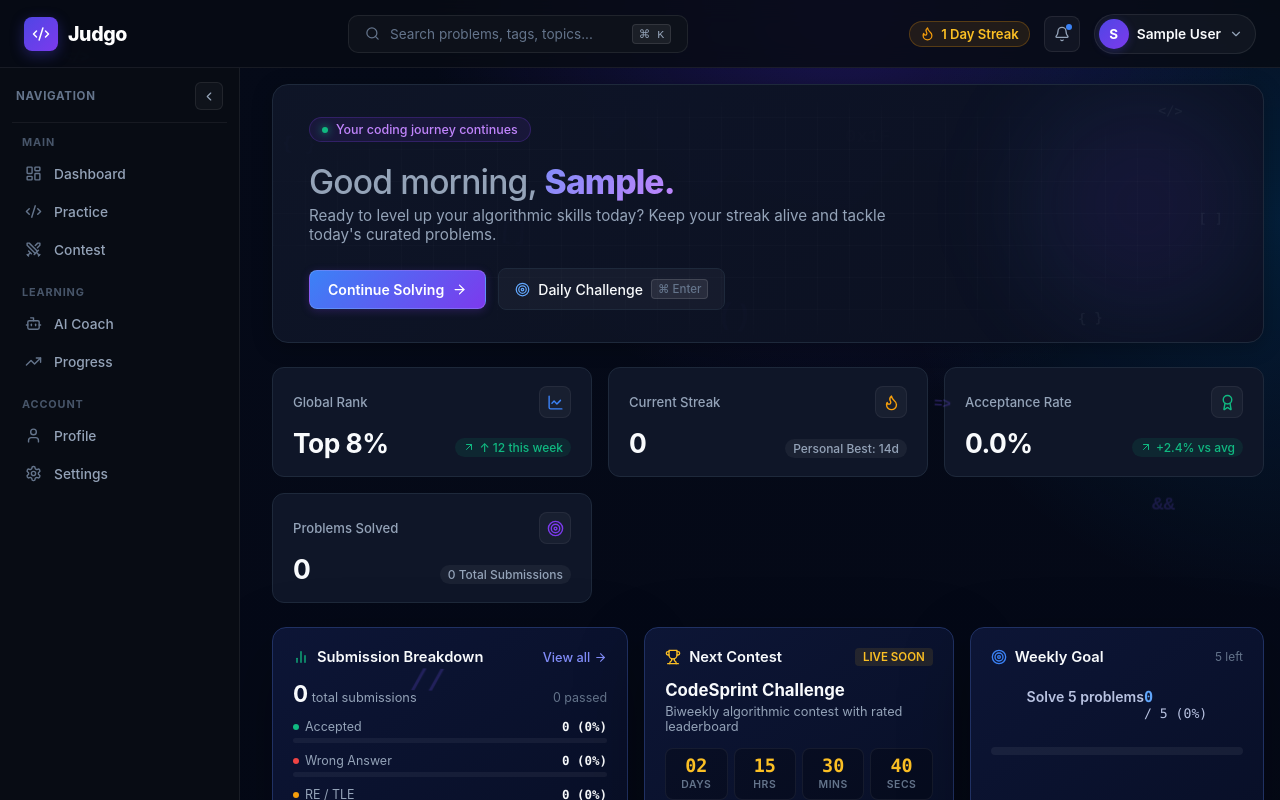
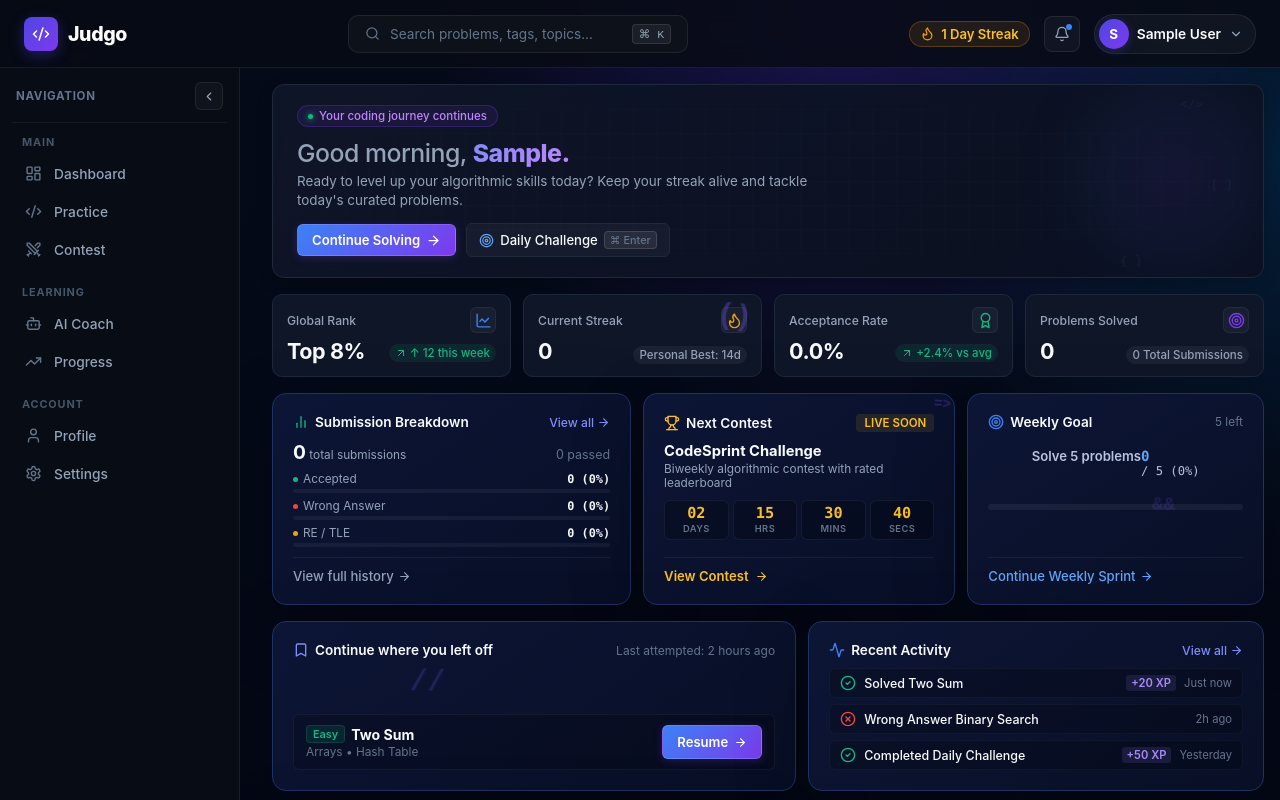
Before and after one commit to SanketMeghale/Online-Judge, a React (Vite) app in the folder apps/web/: page / in a window 1280 px wide. Shown: the top 800 px of the page. Built offline with nearby package versions, Linux system fonts and the light colour scheme; no server answers; sample sign-in values are in the browser's storage.

Commit message:
style(dashboard): refine component sizes, paddings, and gaps for better screen fit

```diff
--- a/apps/web/src/styles/dashboard.css
+++ b/apps/web/src/styles/dashboard.css
@@ -1,5 +1,5 @@
 /* ==========================================================================
-   JUDGO PREMIUM DASHBOARD STYLESHEET
+   JUDGO PREMIUM DASHBOARD STYLESHEET (COMPACT & MODERN)
    Linear + Vercel + GitHub + modern LeetCode aesthetic
    Tokens: #070B14, #0B1020, #0F1628, #111827, #1E293B, #7C3AED, #3B82F6
    ========================================================================== */
@@ -20,33 +20,33 @@
   --dash-text-primary: #f8fafc;
   --dash-text-secondary: #94a3b8;
   --dash-text-muted: #64748b;
-  --dash-radius: 12px;
-  --dash-radius-sm: 8px;
-  --dash-radius-lg: 16px;
+  --dash-radius: 10px;
+  --dash-radius-sm: 6px;
+  --dash-radius-lg: 12px;
 }
 
 /* Dashboard Container */
 .premium-dashboard {
   display: flex;
   flex-direction: column;
-  gap: 24px;
+  gap: 16px;
   width: 100%;
-  max-width: 1240px;
+  max-width: 1180px;
   margin: 0 auto;
-  padding-bottom: 40px;
+  padding-bottom: 24px;
 }
 
 /* --------------------------------------------------------------------------
-   HERO / WELCOME SECTION
+   HERO / WELCOME SECTION (COMPACT)
    -------------------------------------------------------------------------- */
 .dash-hero {
   position: relative;
   background: linear-gradient(135deg, rgba(15, 22, 40, 0.95) 0%, rgba(11, 16, 32, 0.98) 100%);
   border: 1px solid var(--dash-border);
   border-radius: var(--dash-radius-lg);
-  padding: 32px 36px;
+  padding: 20px 24px;
   overflow: hidden;
-  box-shadow: 0 4px 20px rgba(0, 0, 0, 0.25);
+  box-shadow: 0 4px 16px rgba(0, 0, 0, 0.2);
 }
 
 .dash-hero-bg {
@@ -63,74 +63,74 @@
   background-image:
     linear-gradient(to right, rgba(255, 255, 255, 0.03) 1px, transparent 1px),
     linear-gradient(to bottom, rgba(255, 255, 255, 0.03) 1px, transparent 1px);
-  background-size: 32px 32px;
+  background-size: 24px 24px;
   mask-image: radial-gradient(ellipse 60% 50% at 50% 50%, #000 70%, transparent 100%);
-  opacity: 0.6;
+  opacity: 0.5;
 }
 
 .dash-hero-radial {
   position: absolute;
-  top: -40px;
-  right: -40px;
-  width: 320px;
-  height: 320px;
-  background: radial-gradient(circle, rgba(124, 58, 237, 0.12) 0%, rgba(59, 130, 246, 0.06) 50%, transparent 70%);
-  filter: blur(40px);
+  top: -30px;
+  right: -30px;
+  width: 240px;
+  height: 240px;
+  background: radial-gradient(circle, rgba(124, 58, 237, 0.1) 0%, rgba(59, 130, 246, 0.05) 50%, transparent 70%);
+  filter: blur(30px);
 }
 
 .dash-hero-glyph {
   position: absolute;
   font-family: ui-monospace, SFMono-Regular, Menlo, Monaco, Consolas, monospace;
-  font-size: 0.85rem;
-  color: rgba(148, 163, 184, 0.08);
+  font-size: 0.78rem;
+  color: rgba(148, 163, 184, 0.06);
   user-select: none;
   font-weight: 700;
 }
 
-.glyph-1 { top: 20px; right: 80px; }
-.glyph-2 { bottom: 25px; right: 160px; }
-.glyph-3 { top: 50%; right: 40px; }
+.glyph-1 { top: 14px; right: 60px; }
+.glyph-2 { bottom: 18px; right: 120px; }
+.glyph-3 { top: 50%; right: 30px; }
 
 .dash-hero-content {
   position: relative;
   z-index: 1;
   display: flex;
   flex-direction: column;
-  gap: 20px;
+  gap: 12px;
 }
 
 .dash-hero-badge {
   display: inline-flex;
   align-items: center;
-  gap: 8px;
+  gap: 6px;
   width: fit-content;
   background: rgba(124, 58, 237, 0.1);
   border: 1px solid rgba(124, 58, 237, 0.25);
   border-radius: 999px;
-  padding: 4px 12px;
-  font-size: 0.78rem;
+  padding: 3px 10px;
+  font-size: 0.72rem;
   font-weight: 500;
   color: #c084fc;
 }
 
 .dash-badge-dot {
-  width: 6px;
-  height: 6px;
+  width: 5px;
+  height: 5px;
   border-radius: 50%;
   background: #10b981;
-  box-shadow: 0 0 8px #10b981;
+  box-shadow: 0 0 6px #10b981;
 }
 
 .dash-hero-greeting {
   display: flex;
   flex-direction: column;
-  gap: 4px;
+  gap: 3px;
 }
 
 .dash-hero-greeting h1 {
-  font-size: 2.1rem;
+  font-size: 1.55rem;
   font-weight: 800;
-  letter-spacing: -0.025em;
+  letter-spacing: -0.02em;
   color: var(--dash-text-primary);
   margin: 0;
   line-height: 1.2;
@@ -149,63 +149,64 @@
 
 .dash-hero-sub {
   color: var(--dash-text-secondary);
-  font-size: 0.95rem;
+  font-size: 0.84rem;
   margin: 0;
-  max-width: 600px;
+  max-width: 560px;
+  line-height: 1.4;
 }
 
 .dash-hero-actions {
   display: flex;
   align-items: center;
-  gap: 12px;
+  gap: 10px;
   flex-wrap: wrap;
-  margin-top: 4px;
+  margin-top: 2px;
 }
 
 .dash-btn-primary {
   display: inline-flex;
   align-items: center;
-  gap: 8px;
+  gap: 6px;
   background: linear-gradient(135deg, #3b82f6 0%, #7c3aed 100%);
   color: #ffffff;
   border: 1px solid rgba(255, 255, 255, 0.15);
   border-radius: var(--dash-radius-sm);
-  padding: 10px 18px;
-  font-size: 0.88rem;
+  padding: 7px 14px;
+  font-size: 0.82rem;
   font-weight: 600;
   text-decoration: none;
   cursor: pointer;
   box-shadow: 0 2px 8px rgba(124, 58, 237, 0.25);
-  transition: transform 0.2s cubic-bezier(0.16, 1, 0.3, 1), box-shadow 0.2s ease;
+  transition: transform 0.15s ease, box-shadow 0.15s ease;
 }
 
 .dash-btn-primary:hover {
-  transform: translateY(-2px);
-  box-shadow: 0 6px 16px rgba(124, 58, 237, 0.4);
+  transform: translateY(-1px);
+  box-shadow: 0 4px 12px rgba(124, 58, 237, 0.35);
 }
 
 .dash-btn-primary .arrow-icon {
-  transition: transform 0.2s ease;
+  transition: transform 0.15s ease;
 }
 
 .dash-btn-primary:hover .arrow-icon {
-  transform: translateX(3px);
+  transform: translateX(2px);
 }
 
 .dash-btn-secondary {
   display: inline-flex;
   align-items: center;
-  gap: 8px;
+  gap: 6px;
   background: rgba(255, 255, 255, 0.04);
   color: var(--dash-text-primary);
   border: 1px solid var(--dash-border);
   border-radius: var(--dash-radius-sm);
-  padding: 10px 16px;
-  font-size: 0.88rem;
+  padding: 7px 12px;
+  font-size: 0.82rem;
   font-weight: 500;
   text-decoration: none;
   cursor: pointer;
-  transition: all 0.2s ease;
+  transition: all 0.15s ease;
 }
 
 .dash-btn-secondary:hover {
@@ -215,39 +216,39 @@
 }
 
 .dash-kbd {
-  font-size: 0.72rem;
+  font-size: 0.68rem;
   font-family: inherit;
   background: rgba(255, 255, 255, 0.08);
   border: 1px solid rgba(255, 255, 255, 0.12);
   border-radius: 4px;
-  padding: 2px 6px;
+  padding: 1px 5px;
   color: var(--dash-text-muted);
 }
 
 /* --------------------------------------------------------------------------
-   STATISTICS ROW (3-4 CARDS)
+   STATISTICS ROW (4 CARDS - COMPACT)
    -------------------------------------------------------------------------- */
 .dash-stats-grid {
   display: grid;
-  grid-template-columns: repeat(auto-fit, minmax(240px, 1fr));
-  gap: 16px;
+  grid-template-columns: repeat(auto-fit, minmax(200px, 1fr));
+  gap: 12px;
 }
 
 .dash-stat-card {
   background: var(--dash-bg-card);
   border: 1px solid var(--dash-border);
   border-radius: var(--dash-radius);
-  padding: 18px 20px;
+  padding: 12px 14px;
   display: flex;
   flex-direction: column;
-  gap: 12px;
-  transition: transform 0.2s ease, border-color 0.2s ease, box-shadow 0.2s ease;
+  gap: 8px;
+  transition: transform 0.15s ease, border-color 0.15s ease, box-shadow 0.15s ease;
 }
 
 .dash-stat-card:hover {
-  transform: translateY(-2px);
+  transform: translateY(-1px);
   border-color: rgba(255, 255, 255, 0.12);
-  box-shadow: 0 6px 18px rgba(0, 0, 0, 0.2);
+  box-shadow: 0 4px 14px rgba(0, 0, 0, 0.2);
 }
 
 .dash-stat-head {
@@ -257,15 +258,15 @@
 }
 
 .dash-stat-label {
-  font-size: 0.82rem;
+  font-size: 0.76rem;
   font-weight: 500;
   color: var(--dash-text-secondary);
 }
 
 .dash-stat-icon-wrapper {
-  width: 32px;
-  height: 32px;
-  border-radius: 8px;
+  width: 26px;
+  height: 26px;
+  border-radius: 6px;
   display: flex;
   align-items: center;
   justify-content: center;
@@ -277,11 +278,11 @@
   display: flex;
   align-items: baseline;
   justify-content: space-between;
-  gap: 8px;
+  gap: 6px;
 }
 
 .dash-stat-value {
-  font-size: 1.65rem;
+  font-size: 1.35rem;
   font-weight: 700;
   color: var(--dash-text-primary);
   letter-spacing: -0.02em;
@@ -291,10 +292,10 @@
 .dash-stat-trend {
   display: inline-flex;
   align-items: center;
-  gap: 4px;
-  font-size: 0.75rem;
+  gap: 3px;
+  font-size: 0.72rem;
   font-weight: 500;
-  padding: 2px 8px;
+  padding: 2px 6px;
   border-radius: 999px;
 }
 
@@ -314,18 +315,18 @@
 .dash-middle-section {
   display: grid;
   grid-template-columns: 1.15fr 1fr 0.95fr;
-  gap: 16px;
+  gap: 12px;
 }
 
 .dash-card {
   background: var(--dash-bg-card);
   border: 1px solid var(--dash-border);
   border-radius: var(--dash-radius);
-  padding: 20px;
+  padding: 14px 16px;
   display: flex;
   flex-direction: column;
   justify-content: space-between;
-  transition: transform 0.2s ease, border-color 0.2s ease;
+  transition: transform 0.15s ease, border-color 0.15s ease;
 }
 
 .dash-card:hover {
@@ -336,27 +337,27 @@
   display: flex;
   align-items: center;
   justify-content: space-between;
-  margin-bottom: 14px;
+  margin-bottom: 10px;
 }
 
 .dash-card-title {
   display: flex;
   align-items: center;
-  gap: 8px;
-  font-size: 0.92rem;
+  gap: 6px;
+  font-size: 0.85rem;
   font-weight: 600;
   color: var(--dash-text-primary);
   margin: 0;
 }
 
 .dash-card-link {
-  font-size: 0.8rem;
+  font-size: 0.76rem;
   font-weight: 500;
   color: #818cf8;
   text-decoration: none;
   display: inline-flex;
   align-items: center;
-  gap: 4px;
+  gap: 3px;
   transition: color 0.15s ease, transform 0.15s ease;
 }
 
@@ -365,55 +366,55 @@
   transform: translateX(2px);
 }
 
-/* Submission Breakdown Bars */
+/* Submission Breakdown Bars (Compact) */
 .breakdown-summary {
   display: flex;
   align-items: baseline;
   justify-content: space-between;
-  margin-bottom: 12px;
+  margin-bottom: 8px;
 }
 
 .breakdown-total {
-  font-size: 1.4rem;
+  font-size: 1.2rem;
   font-weight: 700;
   color: var(--dash-text-primary);
 }
 
 .breakdown-subtext {
-  font-size: 0.8rem;
+  font-size: 0.74rem;
   color: var(--dash-text-secondary);
 }
 
 .breakdown-bars-container {
   display: flex;
   flex-direction: column;
-  gap: 10px;
-  margin-bottom: 16px;
+  gap: 6px;
+  margin-bottom: 10px;
 }
 
 .breakdown-bar-item {
   display: flex;
   flex-direction: column;
-  gap: 4px;
+  gap: 3px;
 }
 
 .breakdown-bar-meta {
   display: flex;
   align-items: center;
   justify-content: space-between;
-  font-size: 0.78rem;
+  font-size: 0.74rem;
 }
 
 .breakdown-bar-meta .label {
   display: flex;
   align-items: center;
-  gap: 6px;
+  gap: 5px;
   color: var(--dash-text-secondary);
 }
 
 .breakdown-bar-meta .dot {
-  width: 6px;
-  height: 6px;
+  width: 5px;
+  height: 5px;
   border-radius: 50%;
 }
 
@@ -429,7 +430,7 @@
 
 .thin-progress-track {
   width: 100%;
-  height: 5px;
+  height: 4px;
   background: rgba(255, 255, 255, 0.05);
   border-radius: 999px;
   overflow: hidden;
@@ -438,53 +439,53 @@
 .thin-progress-fill {
   height: 100%;
   border-radius: 999px;
-  transition: width 0.8s cubic-bezier(0.16, 1, 0.3, 1);
+  transition: width 0.6s cubic-bezier(0.16, 1, 0.3, 1);
 }
 
 .fill-green { background: var(--dash-success); }
 .fill-red { background: var(--dash-error); }
 .fill-amber { background: var(--dash-warning); }
 
-/* Contest Card Countdown */
+/* Contest Card Countdown (Compact) */
 .contest-meta {
   display: flex;
   flex-direction: column;
-  gap: 4px;
-  margin-bottom: 14px;
+  gap: 2px;
+  margin-bottom: 10px;
 }
 
 .contest-name {
-  font-size: 1.05rem;
+  font-size: 0.92rem;
   font-weight: 700;
   color: var(--dash-text-primary);
   margin: 0;
 }
 
 .contest-sub {
-  font-size: 0.8rem;
+  font-size: 0.74rem;
   color: var(--dash-text-secondary);
 }
 
 .contest-countdown-grid {
   display: grid;
   grid-template-columns: repeat(4, 1fr);
-  gap: 6px;
-  margin-bottom: 16px;
+  gap: 4px;
+  margin-bottom: 10px;
 }
 
 .countdown-box {
   background: rgba(0, 0, 0, 0.25);
   border: 1px solid rgba(255, 255, 255, 0.06);
   border-radius: var(--dash-radius-sm);
-  padding: 8px 4px;
+  padding: 5px 2px;
   text-align: center;
   display: flex;
   flex-direction: column;
-  gap: 2px;
+  gap: 1px;
 }
 
 .countdown-num {
-  font-size: 1.15rem;
+  font-size: 0.95rem;
   font-weight: 700;
   font-family: ui-monospace, SFMono-Regular, Menlo, monospace;
   color: #fbbf24;
@@ -492,19 +493,19 @@
 }
 
 .countdown-unit {
-  font-size: 0.65rem;
+  font-size: 0.58rem;
   font-weight: 600;
   color: var(--dash-text-muted);
   letter-spacing: 0.05em;
   text-transform: uppercase;
 }
 
-/* Weekly Goal Card */
+/* Weekly Goal Card (Compact) */
 .goal-content {
   display: flex;
   flex-direction: column;
-  gap: 12px;
-  margin-bottom: 16px;
+  gap: 8px;
+  margin-bottom: 10px;
 }
 
 .goal-meta-row {
@@ -514,25 +515,25 @@
 }
 
 .goal-target-text {
-  font-size: 0.88rem;
+  font-size: 0.82rem;
   font-weight: 600;
   color: var(--dash-text-primary);
 }
 
 .goal-numbers {
-  font-size: 0.82rem;
+  font-size: 0.76rem;
   color: var(--dash-text-secondary);
   font-family: ui-monospace, SFMono-Regular, Menlo, monospace;
 }
 
 .goal-numbers strong {
   color: #60a5fa;
-  font-size: 0.95rem;
+  font-size: 0.88rem;
 }
 
 .goal-progress-bar {
   width: 100%;
-  height: 8px;
+  height: 6px;
   background: rgba(255, 255, 255, 0.06);
   border-radius: 999px;
   overflow: hidden;
@@ -542,41 +543,41 @@
   height: 100%;
   background: linear-gradient(90deg, #3b82f6 0%, #8b5cf6 100%);
   border-radius: 999px;
-  transition: width 0.8s cubic-bezier(0.16, 1, 0.3, 1);
+  transition: width 0.6s cubic-bezier(0.16, 1, 0.3, 1);
 }
 
 .goal-celebration {
   display: flex;
   align-items: center;
-  gap: 6px;
-  font-size: 0.78rem;
+  gap: 5px;
+  font-size: 0.74rem;
   color: var(--dash-success);
   font-weight: 500;
   background: rgba(16, 185, 129, 0.1);
   border: 1px solid rgba(16, 185, 129, 0.2);
-  border-radius: 6px;
-  padding: 4px 8px;
+  border-radius: 4px;
+  padding: 3px 6px;
 }
 
 /* --------------------------------------------------------------------------
-   LOWER 2-COLUMN SECTION (Continue Left Off / Activity / Recommendation)
+   LOWER 2-COLUMN SECTION (Continue Left Off / Activity)
    -------------------------------------------------------------------------- */
 .dash-lower-section {
   display: grid;
   grid-template-columns: 1.15fr 1fr;
-  gap: 16px;
+  gap: 12px;
 }
 
 .continue-card-body {
   display: flex;
   align-items: center;
   justify-content: space-between;
-  gap: 14px;
+  gap: 10px;
   background: rgba(0, 0, 0, 0.2);
   border: 1px solid rgba(255, 255, 255, 0.05);
   border-radius: var(--dash-radius-sm);
-  padding: 14px 16px;
-  margin-top: 6px;
+  padding: 10px 12px;
+  margin-top: 4px;
   transition: background 0.15s ease, border-color 0.15s ease;
 }
 
@@ -588,26 +589,26 @@
 .continue-left-info {
   display: flex;
   flex-direction: column;
-  gap: 4px;
+  gap: 2px;
 }
 
 .continue-title-row {
   display: flex;
   align-items: center;
-  gap: 8px;
+  gap: 6px;
 }
 
 .continue-title-row h4 {
-  font-size: 0.95rem;
+  font-size: 0.88rem;
   font-weight: 700;
   color: var(--dash-text-primary);
   margin: 0;
 }
 
 .diff-badge {
-  font-size: 0.7rem;
+  font-size: 0.68rem;
   font-weight: 600;
-  padding: 2px 8px;
+  padding: 1px 6px;
   border-radius: 4px;
   text-transform: capitalize;
 }
@@ -631,32 +632,32 @@
 }
 
 .continue-topic {
-  font-size: 0.78rem;
+  font-size: 0.74rem;
   color: var(--dash-text-muted);
 }
 
 .continue-time {
-  font-size: 0.74rem;
+  font-size: 0.7rem;
   color: var(--dash-text-secondary);
 }
 
-/* Activity Timeline */
+/* Activity Timeline (Compact) */
 .activity-list {
   display: flex;
   flex-direction: column;
-  gap: 8px;
+  gap: 6px;
 }
 
 .activity-item-row {
   display: flex;
   align-items: center;
   justify-content: space-between;
-  gap: 10px;
+  gap: 8px;
   background: rgba(0, 0, 0, 0.2);
   border: 1px solid rgba(255, 255, 255, 0.04);
   border-radius: var(--dash-radius-sm);
-  padding: 10px 12px;
-  font-size: 0.84rem;
+  padding: 6px 10px;
+  font-size: 0.78rem;
   transition: background 0.15s ease;
 }
 
@@ -667,7 +668,7 @@
 .activity-item-left {
   display: flex;
   align-items: center;
-  gap: 10px;
+  gap: 8px;
 }
 
 .activity-item-name {
@@ -676,40 +677,40 @@
 }
 
 .activity-item-xp {
-  font-size: 0.75rem;
+  font-size: 0.7rem;
   font-weight: 600;
   color: #a78bfa;
   background: rgba(167, 139, 250, 0.12);
-  padding: 2px 6px;
-  border-radius: 4px;
+  padding: 1px 5px;
+  border-radius: 3px;
 }
 
 .activity-item-time {
-  font-size: 0.75rem;
+  font-size: 0.7rem;
   color: var(--dash-text-muted);
 }
 
-/* AI Coach & Recommended Cards Row */
+/* AI Coach & Recommended Cards Row (Compact) */
 .dash-extras-section {
   display: grid;
   grid-template-columns: 1fr 1fr;
-  gap: 16px;
+  gap: 12px;
 }
 
 .ai-coach-card {
   background: linear-gradient(135deg, rgba(124, 58, 237, 0.08) 0%, rgba(15, 22, 40, 0.95) 100%);
   border: 1px solid rgba(124, 58, 237, 0.2);
   border-radius: var(--dash-radius);
-  padding: 20px;
+  padding: 14px 16px;
   display: flex;
   flex-direction: column;
   justify-content: space-between;
-  gap: 14px;
+  gap: 10px;
 }
 
 .ai-coach-quote {
-  font-size: 0.88rem;
-  line-height: 1.5;
+  font-size: 0.8rem;
+  line-height: 1.4;
   color: #e2e8f0;
   margin: 0;
   font-style: normal;
@@ -718,14 +719,14 @@
 .ai-coach-btn {
   display: inline-flex;
   align-items: center;
-  gap: 6px;
+  gap: 5px;
   width: fit-content;
   background: rgba(124, 58, 237, 0.2);
   color: #c084fc;
   border: 1px solid rgba(124, 58, 237, 0.35);
   border-radius: var(--dash-radius-sm);
-  padding: 6px 12px;
-  font-size: 0.82rem;
+  padding: 4px 10px;
+  font-size: 0.76rem;
   font-weight: 600;
   text-decoration: none;
   transition: all 0.15s ease;
@@ -737,6 +738,58 @@
   transform: translateX(2px);
 }
 
+.recommended-card {
+  background: var(--dash-bg-card);
+  border: 1px solid var(--dash-border);
+  border-radius: var(--dash-radius);
+  padding: 14px 16px;
+  display: flex;
+  flex-direction: column;
+  justify-content: space-between;
+  gap: 10px;
+}
+
+.rec-title-row {
+  display: flex;
+  align-items: center;
+  gap: 6px;
+}
+
+.rec-title {
+  font-size: 0.88rem;
+  font-weight: 700;
+  color: var(--dash-text-primary);
+  margin: 0;
+}
+
+.rec-reason {
+  font-size: 0.74rem;
+  color: var(--dash-text-secondary);
+  margin: 0;
+}
+
+.rec-btn {
+  display: inline-flex;
+  align-items: center;
+  gap: 5px;
+  width: fit-content;
+  background: rgba(59, 130, 246, 0.15);
+  color: #60a5fa;
+  border: 1px solid rgba(59, 130, 246, 0.3);
+  border-radius: var(--dash-radius-sm);
+  padding: 4px 10px;
+  font-size: 0.76rem;
+  font-weight: 600;
+  text-decoration: none;
+  transition: all 0.15s ease;
+}
+
+.rec-btn:hover {
+  background: rgba(59, 130, 246, 0.25);
+  color: #fff;
+  transform: translateX(2px);
+}
+
 /* --------------------------------------------------------------------------
    STICKY NAVBAR ENHANCEMENTS
    -------------------------------------------------------------------------- */
@@ -744,13 +797,13 @@
   position: sticky;
   top: 0;
   z-index: 100;
-  height: 66px;
-  padding: 0 28px;
+  height: 60px;
+  padding: 0 24px;
   display: flex;
   align-items: center;
   justify-content: space-between;
-  gap: 20px;
-  transition: background 0.25s ease, border-color 0.25s ease, box-shadow 0.25s ease;
+  gap: 16px;
+  transition: background 0.2s ease, border-color 0.2s ease, box-shadow 0.2s ease;
 }
 
 .navbar-scrolled {
@@ -758,28 +811,23 @@
   backdrop-filter: blur(12px);
   -webkit-backdrop-filter: blur(12px);
   border-bottom: 1px solid var(--dash-border);
-  box-shadow: 0 4px 20px rgba(0, 0, 0, 0.35);
-}
-
-.navbar-transparent {
-  background: transparent;
-  border-bottom: 1px solid transparent;
+  box-shadow: 0 4px 16px rgba(0, 0, 0, 0.3);
 }
 
 .search-command-btn {
   display: flex;
   align-items: center;
-  gap: 10px;
+  gap: 8px;
   background: rgba(255, 255, 255, 0.04);
   border: 1px solid var(--dash-border);
-  border-radius: 20px;
-  padding: 7px 16px;
+  border-radius: 16px;
+  padding: 6px 14px;
   color: var(--dash-text-secondary);
-  font-size: 0.88rem;
+  font-size: 0.82rem;
   cursor: pointer;
   width: 100%;
-  max-width: 360px;
-  transition: all 0.2s ease;
+  max-width: 320px;
+  transition: all 0.15s ease;
 }
 
 .search-command-btn:hover {
@@ -790,148 +838,40 @@
 
 .search-command-kbd {
   margin-left: auto;
-  font-size: 0.72rem;
+  font-size: 0.68rem;
   font-family: inherit;
   background: rgba(255, 255, 255, 0.06);
   border: 1px solid rgba(255, 255, 255, 0.1);
   border-radius: 4px;
-  padding: 2px 6px;
+  padding: 1px 5px;
   color: var(--dash-text-muted);
 }
 
 /* --------------------------------------------------------------------------
-   COMMAND PALETTE MODAL
-   -------------------------------------------------------------------------- */
-.cmd-palette-backdrop {
-  position: fixed;
-  inset: 0;
-  background: rgba(0, 0, 0, 0.7);
-  backdrop-filter: blur(8px);
-  -webkit-backdrop-filter: blur(8px);
-  z-index: 1000;
-  display: flex;
-  align-items: flex-start;
-  justify-content: center;
-  padding-top: 15vh;
-}
-
-.cmd-palette-modal {
-  width: 100%;
-  max-width: 560px;
-  background: #0f1628;
-  border: 1px solid var(--dash-border);
-  border-radius: var(--dash-radius);
-  box-shadow: 0 20px 40px rgba(0, 0, 0, 0.6), 0 0 0 1px rgba(255, 255, 255, 0.08);
-  overflow: hidden;
-}
-
-.cmd-palette-input-box {
-  display: flex;
-  align-items: center;
-  gap: 12px;
-  padding: 16px 20px;
-  border-bottom: 1px solid var(--dash-border);
-}
-
-.cmd-palette-input {
-  flex: 1;
-  background: transparent;
-  border: none;
-  outline: none;
-  font-size: 1rem;
-  color: var(--dash-text-primary);
-}
-
-.cmd-palette-results {
-  max-height: 320px;
-  overflow-y: auto;
-  padding: 8px;
-  display: flex;
-  flex-direction: column;
-  gap: 4px;
-}
-
-.cmd-palette-item {
-  display: flex;
-  align-items: center;
-  justify-content: space-between;
-  padding: 10px 14px;
-  border-radius: var(--dash-radius-sm);
-  color: var(--dash-text-secondary);
-  text-decoration: none;
-  cursor: pointer;
-  transition: all 0.15s ease;
-}
-
-.cmd-palette-item:hover,
-.cmd-palette-item.active {
-  background: rgba(124, 58, 237, 0.15);
-  color: #ffffff;
-}
-
-/* --------------------------------------------------------------------------
-   SIDEBAR COLLAPSED & HOVER STATES
-   -------------------------------------------------------------------------- */
-.sidebar-collapsible {
-  transition: width 0.25s cubic-bezier(0.16, 1, 0.3, 1);
-}
-
-.sidebar-collapsed {
-  width: 68px !important;
-}
-
-.sidebar-collapsed .sidebar-link span {
-  display: none;
-}
-
-.sidebar-collapsed .sidebar-rocket-card {
-  display: none;
-}
-
-.sidebar-toggle-btn {
-  background: transparent;
-  border: none;
-  color: var(--dash-text-muted);
-  cursor: pointer;
-  display: flex;
-  align-items: center;
-  justify-content: center;
-  padding: 8px;
-  border-radius: 6px;
-  transition: all 0.15s ease;
-}
-
-.sidebar-toggle-btn:hover {
-  background: rgba(255, 255, 255, 0.05);
-  color: var(--dash-text-primary);
-}
-
-/* --------------------------------------------------------------------------
-   RESPONSIVE DESIGN
+   RESPONSIVE MEDIA QUERIES
    -------------------------------------------------------------------------- */
 @media (max-width: 1080px) {
   .dash-middle-section {
     grid-template-columns: 1fr 1fr;
   }
-  .dash-lower-section {
-    grid-template-columns: 1fr;
-  }
 }
 
 @media (max-width: 768px) {
-  .dash-middle-section {
-    grid-template-columns: 1fr;
+  .premium-dashboard {
+    gap: 12px;
   }
+
+  .dash-middle-section,
+  .dash-lower-section,
   .dash-extras-section {
     grid-template-columns: 1fr;
   }
+
   .dash-hero {
-    padding: 24px 20px;
+    padding: 16px;
   }
+
   .dash-hero-greeting h1 {
-    font-size: 1.65rem;
-  }
-  .navbar-sticky-glass {
-    padding: 0 16px;
+    font-size: 1.35rem;
   }
 }
```
